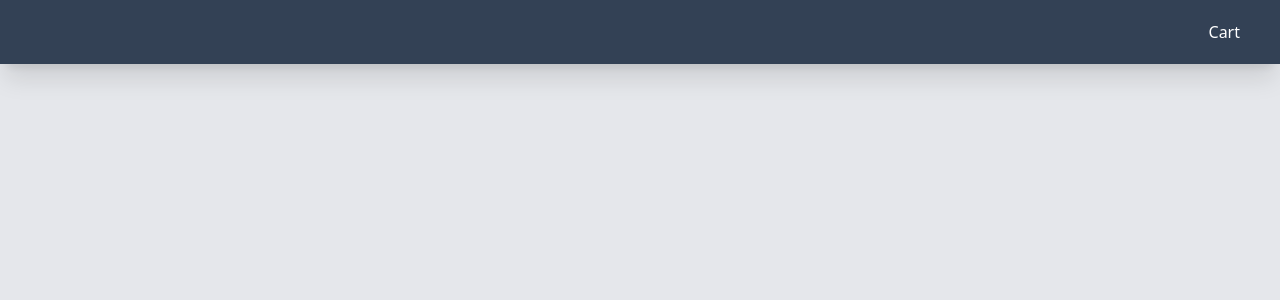
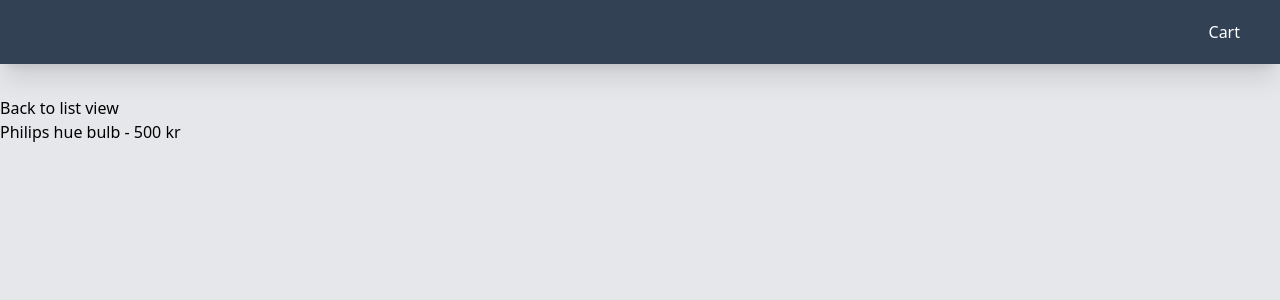
Before and after one commit to cfarq/-lendo-frontend-test, a React (Vite) app: page /product/1 in a window 1280 px wide. Shown: the top 300 px of the page. Built offline with nearby package versions, Linux system fonts and the light colour scheme.

Commit message:
simplify routing and fix routing error

```diff
--- a/src/App.tsx
+++ b/src/App.tsx
@@ -1,7 +1,7 @@
-import { lazy } from "react";
+import { lazy, Suspense } from "react";
 import { BrowserRouter, Route, Routes } from "react-router-dom";
 
-import { StoreLayout } from "./layouts/Store";
+import { PageHeader } from "./components/Page";
 
 const ListPage = lazy(() => import("./pages/List"));
 const ProductPage = lazy(() => import("./pages/Product"));
@@ -9,12 +9,13 @@ const ProductPage = lazy(() => import("./pages/Product"));
 function App() {
   return (
     <BrowserRouter>
-      <Routes>
-        <Route path="/" element={<StoreLayout />}>
-          <Route index element={<ListPage />} />
-          <Route path="product/:productId" element={<ProductPage />} />
-        </Route>
-      </Routes>
+      <PageHeader />
+      <Suspense fallback={<div>Loading...</div>}>
+        <Routes>
+          <Route path="/" element={<ListPage />} />
+          <Route path="/product/:productId" element={<ProductPage />} />
+        </Routes>
+      </Suspense>
     </BrowserRouter>
   );
 }
--- a/src/components/ProductDetail/ProductDetail.tsx
+++ b/src/components/ProductDetail/ProductDetail.tsx
@@ -3,7 +3,7 @@ import { useNavigate } from "react-router-dom";
 import { ProductTypes } from "../../types/entities";
 
 interface ProductDetailProps {
-  product: ProductTypes;
+  product: any;
 }
 
 export const ProductDetail = ({ product }: ProductDetailProps): JSX.Element => {
@@ -14,9 +14,12 @@ export const ProductDetail = ({ product }: ProductDetailProps): JSX.Element => {
   };
 
   return (
-    <div>
+    <div className="mt-24">
       <div>
         <button onClick={handleBackButtonClick}>Back to list view</button>
+      </div>
+      <div>
+        {product.name} - {product.price} kr
       </div>
     </div>
   );
--- a/src/components/ProductList/ProductList.tsx
+++ b/src/components/ProductList/ProductList.tsx
@@ -8,7 +8,7 @@ interface ProductListProps {
 
 export const ProductList = ({ products }: ProductListProps): JSX.Element => {
   return (
-    <div className="grid grid-cols-1 md:grid-cols-2 lg:grid-cols-3 mt-12 gap-4 px-10">
+    <div className="grid grid-cols-1 md:grid-cols-2 lg:grid-cols-3 mt-24 gap-4 px-10">
       {products.map((product: ProductTypes) => {
         return <ProductListItem key={product.id} product={product} />;
       })}
--- a/src/hooks/useBackButton.ts
+++ /dev/null
@@ -1,20 +0,0 @@
-import { useEffect, useState } from "react";
-
-const useBackButton = (callback: () => void) => {
-  const [isBack, setIsBack] = useState(false);
-
-  const handleEvent = () => {
-    setIsBack(true);
-    callback();
-    window.history.go(1); // this line of code prevents browser going back. if you don't navigate to any pages of app in callback function using react-router navigate() function, by default any event will occure when click on browser back button and back button is disabled.
-  };
-
-  useEffect(() => {
-    window.addEventListener("popstate", handleEvent);
-    return () => window.removeEventListener("popstate", handleEvent);
-  });
-
-  return isBack;
-};
-
-export default useBackButton;
--- a/src/layouts/Store/StoreLayout.tsx
+++ /dev/null
@@ -1,12 +0,0 @@
-import { Outlet } from "react-router-dom";
-
-import { PageHeader } from "../../components/Page";
-
-export const StoreLayout = ({}: StoreLayoutProps): JSX.Element => {
-  return (
-    <div className="grid h-screen">
-      <PageHeader />
-      <Outlet />
-    </div>
-  );
-};
--- a/src/layouts/Store/index.ts
+++ /dev/null
@@ -1 +0,0 @@
-export * from "./StoreLayout";
--- a/src/pages/Product/Product.tsx
+++ b/src/pages/Product/Product.tsx
@@ -1,10 +1,40 @@
 import { Page } from "../../components/Page";
 import { ProductDetail } from "../../components/ProductDetail";
 
+const PRODUCT = {
+  id: 1,
+  name: "Philips hue bulb",
+  brand: "Philips",
+  price: "500",
+  available: true,
+  weight: 0.2,
+  options: [
+    {
+      color: "white",
+      power: 6.5,
+      quantity: 1,
+    },
+    {
+      color: "white",
+      power: 9.5,
+      quantity: 2,
+    },
+    {
+      color: "red",
+      power: 6.5,
+      quantity: 3,
+    },
+    {
+      color: "red",
+      power: 9.5,
+      quantity: 4,
+    },
+  ],
+};
 export const ProductPage = ({}): JSX.Element => {
   return (
     <Page>
-      <ProductDetail />
+      <ProductDetail product={PRODUCT} />
     </Page>
   );
 };
--- a/src/redux/store.js
+++ b/src/redux/store.js
@@ -1,4 +1,6 @@
 import { combineReducers, createStore, compose } from "redux";
+
+import { configureStore } from "@reduxjs/toolkit";
 
 import { cartReducer } from "./cart.reducers";
 
```
